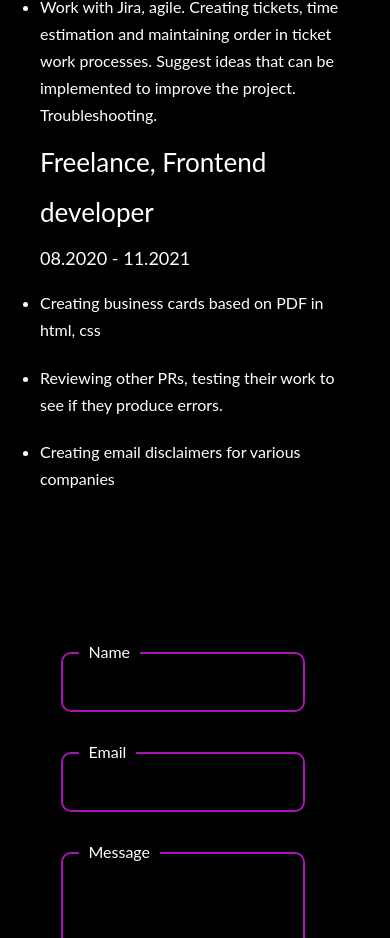
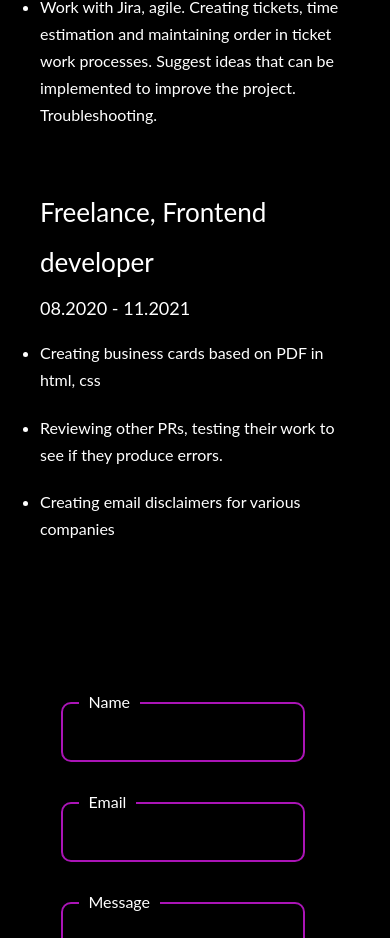
Before and after one commit to malgorzatajPL/Portfolio-React, a React (Create React App) app: page / in a window 390 px wide. Shown: the part 3417-4355 px from the top of the page. Built offline with nearby package versions, Linux system fonts and the light colour scheme.

Commit message:
add padding to mobile version

```diff
--- a/src/components/MyExperience.style.js
+++ b/src/components/MyExperience.style.js
@@ -64,10 +64,16 @@ export const TitleMyExperience = styled(SecondTitle)`
 export const ContainerMyExperience = styled.div`
   @media ${device.mobileS} {
     width: 100%;
+    &:nth-child(odd) {
+      padding-top: 50px;
+    }
   }
   @media ${device.laptop} {
     width: 50%;
     padding: 0 20px;
+    :nth-child(odd) {
+      padding-top: 0;
+    }
   }
 `;
 export const TitleContainer = styled.h3`
```
